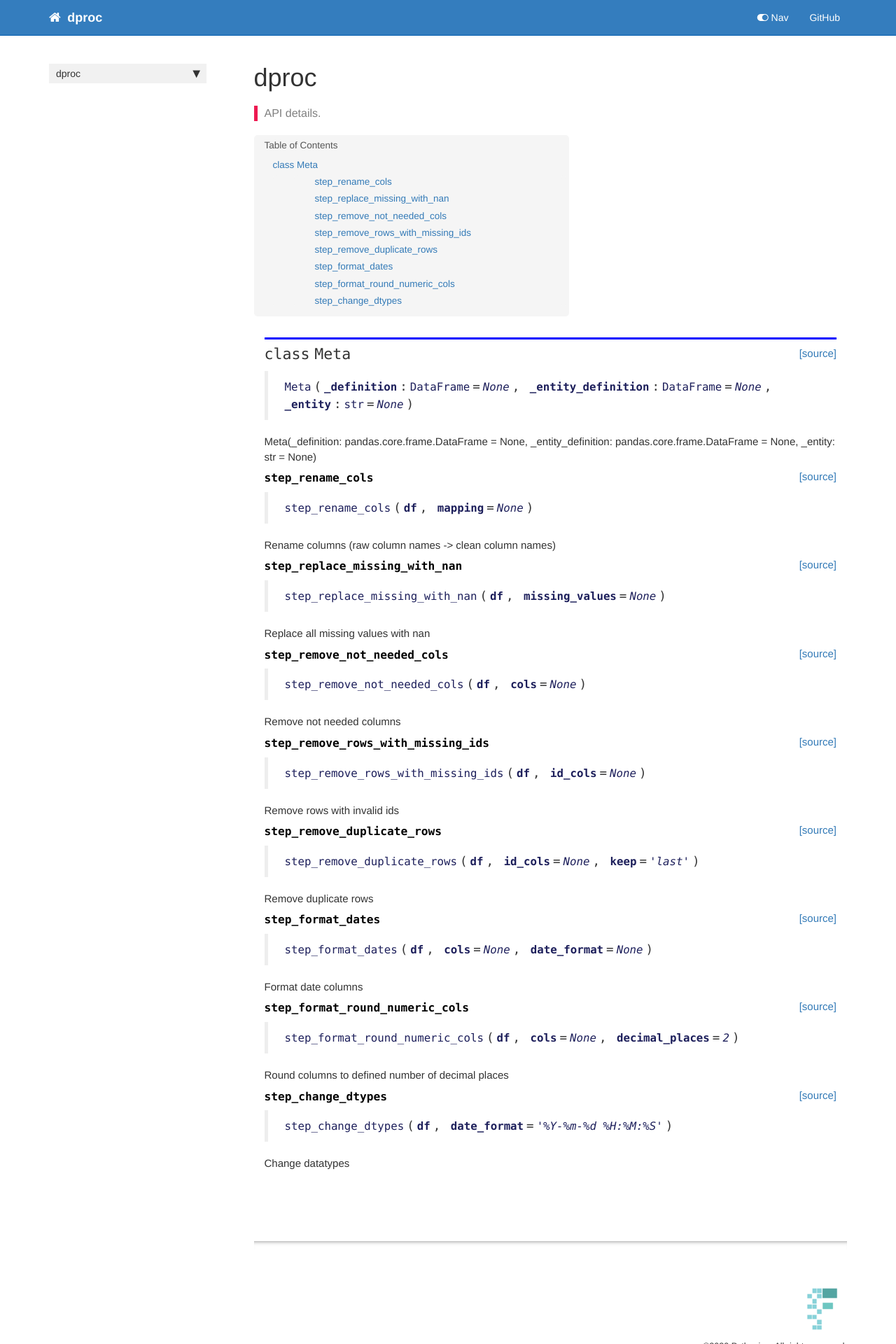
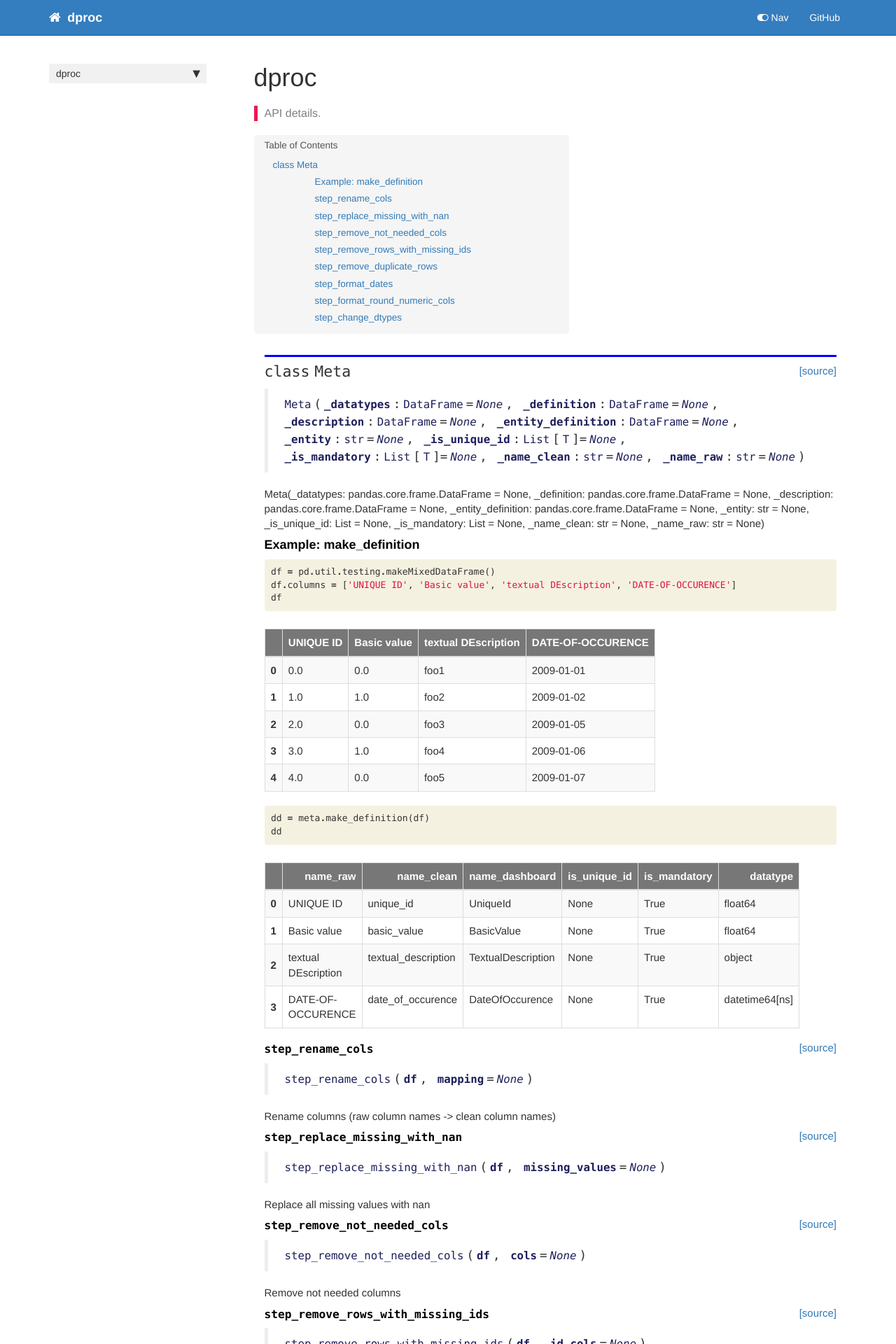
Before and after one commit to tkanngiesser/dproc, a Jekyll site: the page built from docs/core.html, in a window 1280 px wide. Shown: the top 1920 px of the page at 70% size. Built offline with Jekyll 4.4.1, drawn with Linux system fonts in a browser that asks for light colours; nearby versions of some CDN libraries; comment, search, counter and statistics services are not loaded.

Commit message:
update core # make_definition

```diff
--- a/docs/core.html
+++ b/docs/core.html
@@ -37,9 +37,9 @@ summary: "API details."
 
 
 <div class="output_markdown rendered_html output_subarea ">
-<h2 id="Meta" class="doc_header"><code>class</code> <code>Meta</code><a href="https://github.com/tkanngiesser/dproc/tree/master/dproc/core.py#L27" class="source_link" style="float:right">[source]</a></h2><blockquote><p><code>Meta</code>(<strong><code>_definition</code></strong>:<code>DataFrame</code>=<em><code>None</code></em>, <strong><code>_entity_definition</code></strong>:<code>DataFrame</code>=<em><code>None</code></em>, <strong><code>_entity</code></strong>:<code>str</code>=<em><code>None</code></em>)</p>
+<h2 id="Meta" class="doc_header"><code>class</code> <code>Meta</code><a href="https://github.com/tkanngiesser/dproc/tree/master/dproc/core.py#L29" class="source_link" style="float:right">[source]</a></h2><blockquote><p><code>Meta</code>(<strong><code>_datatypes</code></strong>:<code>DataFrame</code>=<em><code>None</code></em>, <strong><code>_definition</code></strong>:<code>DataFrame</code>=<em><code>None</code></em>, <strong><code>_description</code></strong>:<code>DataFrame</code>=<em><code>None</code></em>, <strong><code>_entity_definition</code></strong>:<code>DataFrame</code>=<em><code>None</code></em>, <strong><code>_entity</code></strong>:<code>str</code>=<em><code>None</code></em>, <strong><code>_is_unique_id</code></strong>:<code>List</code>[<code>T</code>]=<em><code>None</code></em>, <strong><code>_is_mandatory</code></strong>:<code>List</code>[<code>T</code>]=<em><code>None</code></em>, <strong><code>_name_clean</code></strong>:<code>str</code>=<em><code>None</code></em>, <strong><code>_name_raw</code></strong>:<code>str</code>=<em><code>None</code></em>)</p>
 </blockquote>
-<p>Meta(_definition: pandas.core.frame.DataFrame = None, _entity_definition: pandas.core.frame.DataFrame = None, _entity: str = None)</p>
+<p>Meta(_datatypes: pandas.core.frame.DataFrame = None, _definition: pandas.core.frame.DataFrame = None, _description: pandas.core.frame.DataFrame = None, _entity_definition: pandas.core.frame.DataFrame = None, _entity: str = None, _is_unique_id: List = None, _is_mandatory: List = None, _name_clean: str = None, _name_raw: str = None)</p>
 
 </div>
 
@@ -50,6 +50,198 @@ summary: "API details."
 
 </div>
 <div class="cell border-box-sizing code_cell rendered">
+
+</div>
+<div class="cell border-box-sizing text_cell rendered"><div class="inner_cell">
+<div class="text_cell_render border-box-sizing rendered_html">
+<h4 id="Example:-make_definition">Example: make_definition<a class="anchor-link" href="#Example:-make_definition">&#182;</a></h4>
+</div>
+</div>
+</div>
+<div class="cell border-box-sizing code_cell rendered">
+<div class="input">
+
+<div class="inner_cell">
+    <div class="input_area">
+<div class=" highlight hl-ipython3"><pre><span></span><span class="n">df</span> <span class="o">=</span> <span class="n">pd</span><span class="o">.</span><span class="n">util</span><span class="o">.</span><span class="n">testing</span><span class="o">.</span><span class="n">makeMixedDataFrame</span><span class="p">()</span>
+<span class="n">df</span><span class="o">.</span><span class="n">columns</span> <span class="o">=</span> <span class="p">[</span><span class="s1">&#39;UNIQUE ID&#39;</span><span class="p">,</span> <span class="s1">&#39;Basic value&#39;</span><span class="p">,</span> <span class="s1">&#39;textual DEscription&#39;</span><span class="p">,</span> <span class="s1">&#39;DATE-OF-OCCURENCE&#39;</span><span class="p">]</span>
+<span class="n">df</span>
+</pre></div>
+
+    </div>
+</div>
+</div>
+
+<div class="output_wrapper">
+<div class="output">
+
+<div class="output_area">
+
+
+<div class="output_html rendered_html output_subarea output_execute_result">
+<div>
+<style scoped>
+    .dataframe tbody tr th:only-of-type {
+        vertical-align: middle;
+    }
+
+    .dataframe tbody tr th {
+        vertical-align: top;
+    }
+
+    .dataframe thead th {
+        text-align: right;
+    }
+</style>
+<table border="1" class="dataframe">
+  <thead>
+    <tr style="text-align: right;">
+      <th></th>
+      <th>UNIQUE ID</th>
+      <th>Basic value</th>
+      <th>textual DEscription</th>
+      <th>DATE-OF-OCCURENCE</th>
+    </tr>
+  </thead>
+  <tbody>
+    <tr>
+      <th>0</th>
+      <td>0.0</td>
+      <td>0.0</td>
+      <td>foo1</td>
+      <td>2009-01-01</td>
+    </tr>
+    <tr>
+      <th>1</th>
+      <td>1.0</td>
+      <td>1.0</td>
+      <td>foo2</td>
+      <td>2009-01-02</td>
+    </tr>
+    <tr>
+      <th>2</th>
+      <td>2.0</td>
+      <td>0.0</td>
+      <td>foo3</td>
+      <td>2009-01-05</td>
+    </tr>
+    <tr>
+      <th>3</th>
+      <td>3.0</td>
+      <td>1.0</td>
+      <td>foo4</td>
+      <td>2009-01-06</td>
+    </tr>
+    <tr>
+      <th>4</th>
+      <td>4.0</td>
+      <td>0.0</td>
+      <td>foo5</td>
+      <td>2009-01-07</td>
+    </tr>
+  </tbody>
+</table>
+</div>
+</div>
+
+</div>
+
+</div>
+</div>
+
+</div>
+<div class="cell border-box-sizing code_cell rendered">
+<div class="input">
+
+<div class="inner_cell">
+    <div class="input_area">
+<div class=" highlight hl-ipython3"><pre><span></span><span class="n">dd</span> <span class="o">=</span> <span class="n">meta</span><span class="o">.</span><span class="n">make_definition</span><span class="p">(</span><span class="n">df</span><span class="p">)</span>
+<span class="n">dd</span>
+</pre></div>
+
+    </div>
+</div>
+</div>
+
+<div class="output_wrapper">
+<div class="output">
+
+<div class="output_area">
+
+
+<div class="output_html rendered_html output_subarea output_execute_result">
+<div>
+<style scoped>
+    .dataframe tbody tr th:only-of-type {
+        vertical-align: middle;
+    }
+
+    .dataframe tbody tr th {
+        vertical-align: top;
+    }
+
+    .dataframe thead th {
+        text-align: right;
+    }
+</style>
+<table border="1" class="dataframe">
+  <thead>
+    <tr style="text-align: right;">
+      <th></th>
+      <th>name_raw</th>
+      <th>name_clean</th>
+      <th>name_dashboard</th>
+      <th>is_unique_id</th>
+      <th>is_mandatory</th>
+      <th>datatype</th>
+    </tr>
+  </thead>
+  <tbody>
+    <tr>
+      <th>0</th>
+      <td>UNIQUE ID</td>
+      <td>unique_id</td>
+      <td>UniqueId</td>
+      <td>None</td>
+      <td>True</td>
+      <td>float64</td>
+    </tr>
+    <tr>
+      <th>1</th>
+      <td>Basic value</td>
+      <td>basic_value</td>
+      <td>BasicValue</td>
+      <td>None</td>
+      <td>True</td>
+      <td>float64</td>
+    </tr>
+    <tr>
+      <th>2</th>
+      <td>textual DEscription</td>
+      <td>textual_description</td>
+      <td>TextualDescription</td>
+      <td>None</td>
+      <td>True</td>
+      <td>object</td>
+    </tr>
+    <tr>
+      <th>3</th>
+      <td>DATE-OF-OCCURENCE</td>
+      <td>date_of_occurence</td>
+      <td>DateOfOccurence</td>
+      <td>None</td>
+      <td>True</td>
+      <td>datetime64[ns]</td>
+    </tr>
+  </tbody>
+</table>
+</div>
+</div>
+
+</div>
+
+</div>
+</div>
 
 </div>
 <div class="cell border-box-sizing code_cell rendered">
@@ -64,7 +256,7 @@ summary: "API details."
 
 
 <div class="output_markdown rendered_html output_subarea ">
-<h4 id="step_rename_cols" class="doc_header"><code>step_rename_cols</code><a href="https://github.com/tkanngiesser/dproc/tree/master/dproc/core.py#L57" class="source_link" style="float:right">[source]</a></h4><blockquote><p><code>step_rename_cols</code>(<strong><code>df</code></strong>, <strong><code>mapping</code></strong>=<em><code>None</code></em>)</p>
+<h4 id="step_rename_cols" class="doc_header"><code>step_rename_cols</code><a href="https://github.com/tkanngiesser/dproc/tree/master/dproc/core.py#L165" class="source_link" style="float:right">[source]</a></h4><blockquote><p><code>step_rename_cols</code>(<strong><code>df</code></strong>, <strong><code>mapping</code></strong>=<em><code>None</code></em>)</p>
 </blockquote>
 <p>Rename columns (raw column names -&gt; clean column names)</p>
 
@@ -88,7 +280,7 @@ summary: "API details."
 
 
 <div class="output_markdown rendered_html output_subarea ">
-<h4 id="step_replace_missing_with_nan" class="doc_header"><code>step_replace_missing_with_nan</code><a href="https://github.com/tkanngiesser/dproc/tree/master/dproc/core.py#L71" class="source_link" style="float:right">[source]</a></h4><blockquote><p><code>step_replace_missing_with_nan</code>(<strong><code>df</code></strong>, <strong><code>missing_values</code></strong>=<em><code>None</code></em>)</p>
+<h4 id="step_replace_missing_with_nan" class="doc_header"><code>step_replace_missing_with_nan</code><a href="https://github.com/tkanngiesser/dproc/tree/master/dproc/core.py#L179" class="source_link" style="float:right">[source]</a></h4><blockquote><p><code>step_replace_missing_with_nan</code>(<strong><code>df</code></strong>, <strong><code>missing_values</code></strong>=<em><code>None</code></em>)</p>
 </blockquote>
 <p>Replace all missing values with nan</p>
 
@@ -112,7 +304,7 @@ summary: "API details."
 
 
 <div class="output_markdown rendered_html output_subarea ">
-<h4 id="step_remove_not_needed_cols" class="doc_header"><code>step_remove_not_needed_cols</code><a href="https://github.com/tkanngiesser/dproc/tree/master/dproc/core.py#L81" class="source_link" style="float:right">[source]</a></h4><blockquote><p><code>step_remove_not_needed_cols</code>(<strong><code>df</code></strong>, <strong><code>cols</code></strong>=<em><code>None</code></em>)</p>
+<h4 id="step_remove_not_needed_cols" class="doc_header"><code>step_remove_not_needed_cols</code><a href="https://github.com/tkanngiesser/dproc/tree/master/dproc/core.py#L189" class="source_link" style="float:right">[source]</a></h4><blockquote><p><code>step_remove_not_needed_cols</code>(<strong><code>df</code></strong>, <strong><code>cols</code></strong>=<em><code>None</code></em>)</p>
 </blockquote>
 <p>Remove not needed columns</p>
 
@@ -136,7 +328,7 @@ summary: "API details."
 
 
 <div class="output_markdown rendered_html output_subarea ">
-<h4 id="step_remove_rows_with_missing_ids" class="doc_header"><code>step_remove_rows_with_missing_ids</code><a href="https://github.com/tkanngiesser/dproc/tree/master/dproc/core.py#L90" class="source_link" style="float:right">[source]</a></h4><blockquote><p><code>step_remove_rows_with_missing_ids</code>(<strong><code>df</code></strong>, <strong><code>id_cols</code></strong>=<em><code>None</code></em>)</p>
+<h4 id="step_remove_rows_with_missing_ids" class="doc_header"><code>step_remove_rows_with_missing_ids</code><a href="https://github.com/tkanngiesser/dproc/tree/master/dproc/core.py#L198" class="source_link" style="float:right">[source]</a></h4><blockquote><p><code>step_remove_rows_with_missing_ids</code>(<strong><code>df</code></strong>, <strong><code>id_cols</code></strong>=<em><code>None</code></em>)</p>
 </blockquote>
 <p>Remove rows with invalid ids</p>
 
@@ -160,7 +352,7 @@ summary: "API details."
 
 
 <div class="output_markdown rendered_html output_subarea ">
-<h4 id="step_remove_duplicate_rows" class="doc_header"><code>step_remove_duplicate_rows</code><a href="https://github.com/tkanngiesser/dproc/tree/master/dproc/core.py#L99" class="source_link" style="float:right">[source]</a></h4><blockquote><p><code>step_remove_duplicate_rows</code>(<strong><code>df</code></strong>, <strong><code>id_cols</code></strong>=<em><code>None</code></em>, <strong><code>keep</code></strong>=<em><code>'last'</code></em>)</p>
+<h4 id="step_remove_duplicate_rows" class="doc_header"><code>step_remove_duplicate_rows</code><a href="https://github.com/tkanngiesser/dproc/tree/master/dproc/core.py#L207" class="source_link" style="float:right">[source]</a></h4><blockquote><p><code>step_remove_duplicate_rows</code>(<strong><code>df</code></strong>, <strong><code>id_cols</code></strong>=<em><code>None</code></em>, <strong><code>keep</code></strong>=<em><code>'last'</code></em>)</p>
 </blockquote>
 <p>Remove duplicate rows</p>
 
@@ -184,7 +376,7 @@ summary: "API details."
 
 
 <div class="output_markdown rendered_html output_subarea ">
-<h4 id="step_format_dates" class="doc_header"><code>step_format_dates</code><a href="https://github.com/tkanngiesser/dproc/tree/master/dproc/core.py#L108" class="source_link" style="float:right">[source]</a></h4><blockquote><p><code>step_format_dates</code>(<strong><code>df</code></strong>, <strong><code>cols</code></strong>=<em><code>None</code></em>, <strong><code>date_format</code></strong>=<em><code>None</code></em>)</p>
+<h4 id="step_format_dates" class="doc_header"><code>step_format_dates</code><a href="https://github.com/tkanngiesser/dproc/tree/master/dproc/core.py#L216" class="source_link" style="float:right">[source]</a></h4><blockquote><p><code>step_format_dates</code>(<strong><code>df</code></strong>, <strong><code>cols</code></strong>=<em><code>None</code></em>, <strong><code>date_format</code></strong>=<em><code>None</code></em>)</p>
 </blockquote>
 <p>Format date columns</p>
 
@@ -211,7 +403,7 @@ summary: "API details."
 
 
 <div class="output_markdown rendered_html output_subarea ">
-<h4 id="step_format_round_numeric_cols" class="doc_header"><code>step_format_round_numeric_cols</code><a href="https://github.com/tkanngiesser/dproc/tree/master/dproc/core.py#L131" class="source_link" style="float:right">[source]</a></h4><blockquote><p><code>step_format_round_numeric_cols</code>(<strong><code>df</code></strong>, <strong><code>cols</code></strong>=<em><code>None</code></em>, <strong><code>decimal_places</code></strong>=<em><code>2</code></em>)</p>
+<h4 id="step_format_round_numeric_cols" class="doc_header"><code>step_format_round_numeric_cols</code><a href="https://github.com/tkanngiesser/dproc/tree/master/dproc/core.py#L239" class="source_link" style="float:right">[source]</a></h4><blockquote><p><code>step_format_round_numeric_cols</code>(<strong><code>df</code></strong>, <strong><code>cols</code></strong>=<em><code>None</code></em>, <strong><code>decimal_places</code></strong>=<em><code>2</code></em>)</p>
 </blockquote>
 <p>Round columns to defined number of decimal places</p>
 
@@ -235,7 +427,7 @@ summary: "API details."
 
 
 <div class="output_markdown rendered_html output_subarea ">
-<h4 id="step_change_dtypes" class="doc_header"><code>step_change_dtypes</code><a href="https://github.com/tkanngiesser/dproc/tree/master/dproc/core.py#L141" class="source_link" style="float:right">[source]</a></h4><blockquote><p><code>step_change_dtypes</code>(<strong><code>df</code></strong>, <strong><code>date_format</code></strong>=<em><code>'%Y-%m-%d %H:%M:%S'</code></em>)</p>
+<h4 id="step_change_dtypes" class="doc_header"><code>step_change_dtypes</code><a href="https://github.com/tkanngiesser/dproc/tree/master/dproc/core.py#L249" class="source_link" style="float:right">[source]</a></h4><blockquote><p><code>step_change_dtypes</code>(<strong><code>df</code></strong>, <strong><code>date_format</code></strong>=<em><code>'%Y-%m-%d %H:%M:%S'</code></em>)</p>
 </blockquote>
 <p>Change datatypes</p>
 
```
Also changed, not shown: dproc/core.py (+109 -1 lines), 3 other files.
